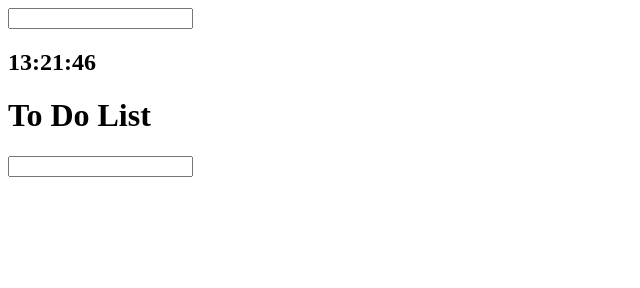
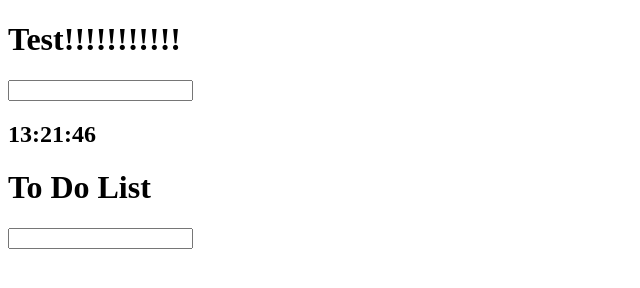
Before and after one commit to Park-GyuBin/my-first-clone-web, a plain HTML site: page index.html in a window 1280 px wide. Shown: the whole page, without its empty margins (0-640 px from the left). Drawn offline with Linux system fonts and the light colour scheme.

Commit message:
add a test massage!

```diff
--- a/index.html
+++ b/index.html
@@ -1,5 +1,6 @@
 <!DOCTYPE html>
 <html lang="en">
+
 <head>
   <meta charset="UTF-8" />
   <meta http-equiv="X-UA-Compatible" content="IE=edge" />
@@ -7,7 +8,9 @@
   <title>my-web-1</title>
   <link rel="stylesheet" href="css/style.css" />
 </head>
+
 <body>
+  <h1>Test!!!!!!!!!!!</h1>
   <form class="hidden" id="login-form">
     <input class="login-form-input" required maxlength="15" type="text" />
   </form>
@@ -22,4 +25,5 @@
   <script src="js/clock.js"></script>
   <script src="js/tdl.js"></script>
 </body>
+
 </html>
```
Also changed, not shown: 2 other files. Lines whose indentation alone changed are shown as unchanged.
